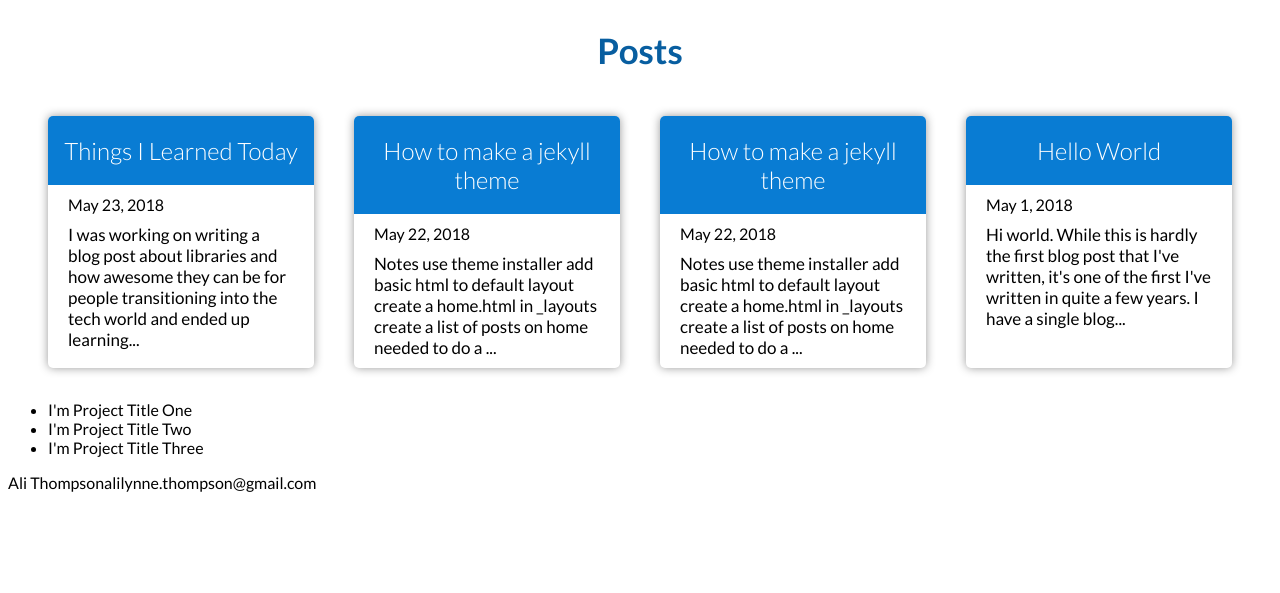
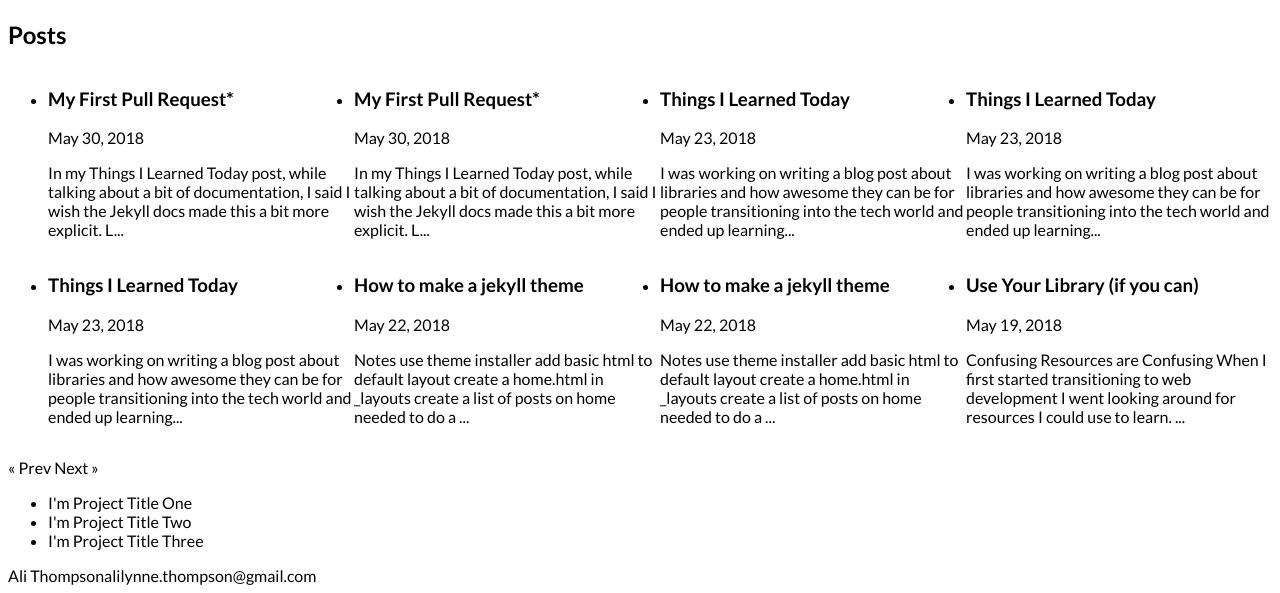
Before and after one commit to AliLynne/bright, a Jekyll site: the page built from index.html, in a window 1280 px wide. Shown: the part 788-1381 px from the top of the page. Built offline with Jekyll 4.4.1, drawn with Linux system fonts in a browser that asks for light colours; the list of posts is cut into pages by our own code; before the commit the page ends 1288 px from its top, so only the background shows below that.

Commit message:
set up pagination for posts

```diff
--- a/Gemfile
+++ b/Gemfile
@@ -21,6 +21,7 @@ gem "jekyll", "~> 3.8.0"
 group :jekyll_plugins do
   gem "jekyll-feed", "~> 0.6"
   gem 'jekyll-compose'
+  gem 'jekyll-paginate'
 end
 
 # Windows does not include zoneinfo files, so bundle the tzinfo-data gem
@@ -28,5 +29,3 @@ gem "tzinfo-data", platforms: [:mingw, :mswin, :x64_mingw, :jruby]
 
 # Performance-booster for watching directories on Windows
 gem "wdm", "~> 0.1.0" if Gem.win_platform?
-
-gem 'jekyll-compose', group: [:jekyll_plugins]
--- a/_config.yml
+++ b/_config.yml
@@ -40,6 +40,7 @@ bright:
 
 plugins:
  - jekyll-feed
+ - jekyll-paginate
 
 livereload: true
 
@@ -47,3 +48,6 @@ sass:
   sass_dir: _sass
 
 permalink: /:year/:month/:day/:title
+
+paginate: 8
+paginate_path: /page:num/
--- a/_includes/posts.html
+++ b/_includes/posts.html
@@ -2,7 +2,7 @@
   {%- if site.posts.size > 0 -%}
       <h2 class="posts__headline">{{page.list_title | default: "Posts"}}</h2>
       <ul class="posts__list">
-          {%- for post in site.posts -%}
+          {%- for post in paginator.posts -%}
           <li class="posts__item">
 
                   {%- assign date_format = site.bright.date_format | default: "%b %-d, %Y" -%}
@@ -23,4 +23,16 @@
           {%- endfor -%}
       </ul>
   {%- endif -%}
+  {% if paginator.total_pages > 1 %}
+    {% if paginator.previous_page %}
+    <a href="{{ paginator.previous_page_path | prepend: site.baseurl | replace: '//', '/' }}">&laquo; Prev</a>
+    {% else %}
+      <span>&laquo; Prev</span>
+    {% endif %}
+    {% if paginator.next_page %}
+    <a href="{{ paginator.next_page_path | prepend: site.baseurl | replace: '//', '/' }}">Next &raquo;</a>
+  {% else %}
+    <span>Next &raquo;</span>
+  {% endif %}
+  {% endif %}
 </div>
--- /dev/null
+++ b/_posts/2018-05-19-use-your-library.md
@@ -0,0 +1,22 @@
+---
+layout: post
+title:  "Use Your Library (if you can)"
+categories: tech
+---
+
+## Confusing Resources are Confusing
+
+When I first started transitioning to web development I went looking around for resources I could use to learn. There are so many amazing resources out there but I discovered a couple of things:
+
+1. A lot of the free resources are awful.
+2. A lot of the obviously good resources aren't free.
+
+So many of the free resources are just awful and at first it's really hard to tell the difference between them. I spent sooo many hours trying to follow tutorials when learning things like webpack before realizing that the tutorial was 3 years old and the technology had changed so much that I couldn't follow the tutorial with my limited knowledge. While learning to tell the difference between a good tutorial and a bad one is great experience, not all of us have the time to waste on learning the hard way.
+
+A lot of the obviously good resources aren't free. (Nor should they be. We all deserve to get paid for our work). By obviously good resources, I mean the ones that are clearly using up to date tech, have been created within the last couple of years (important when we're talking something like Angular), are easy to listen to/read, have captions, etc. Those are the easy to see factors that can indicate to someone new to the field that 'This tutorial/set of instructions/book won't be a waste of time.' What's harder is figuring out whether or not it will be a waste of money.
+
+## What to do then?
+
+For me, the [San Francisco Public Library](https://sfpl.org/ "SFPL") has been a lifesaver there. I found out that the SFPL gets me free access to all the courses and content on both [Treehouse](https://teamtreehouse.com/ "Treehouse") and [Lynda](https://www.lynda.com/ "Lynda.com"). As well as access to thousands of tech books. I don't have to leave my desk to do any of these things. Even better, I don't have to live in San Francisco to get this awesome feature. They give a library card to anyone who lives in California. The New York Public Library has similar offerings though I don't know all of the specifics. But they also give you a card as long as you live in the state. So be sure to check out what the closest metropolitan library offers if you live in-state. Sadly, the Indianapolis Public Library only services those who live in Marion County. You mileage may vary on this, but it can't hurt to check out!
+
+Using Treehouse especially I could go through the basics of a new tech and get enough knowledge to then utilize other resources and be able to tell quickly whether or not it was going to be a waste of my time or money.
--- /dev/null
+++ b/_posts/2018-05-23-things-i-learned-today.1.md
@@ -0,0 +1,54 @@
+---
+layout: post
+title:  "Things I Learned Today"
+categories: Tech
+tags: Jekyll, Markdown
+date: 2018-05-23
+---
+
+I was working on writing a blog post about libraries and how awesome they can be for people transitioning into the tech world and ended up learning a bunch of little things about Jekyll while I was at it. I still need to proofread and do a bunch of other stuff to the library post, but I want to get something posted this week, so here's some little bits of stuff I learned today.
+
+### Markdown
+
+This isn't actually related to Jekyll specifically, and their [docs](https://jekyllrb.com/docs/home/ "Jekyll Documentation") send you to the Markdown [docs](https://daringfireball.net/projects/markdown/ "Markdown Documentation"). I just want to share them since I'm really enjoying Markdown instead of html for my posts.
+
+Specifically today I utilized:
+
+1. [links](https://daringfireball.net/projects/markdown/syntax#link "Markdown Links Docs")
+2. [lists](https://daringfireball.net/projects/markdown/syntax#list "Markdown List Docs")
+3. [headers](https://daringfireball.net/projects/markdown/syntax#header "Markdown Header Docs")
+4. [blockquotes](https://daringfireball.net/projects/markdown/syntax#blockquote "Markdown Blockquote Docs")
+5. [code blocks](https://daringfireball.net/projects/markdown/syntax#precode "Markdown Code Block Docs")
+
+I love how super simple it is to use and how little it interrupts the reading flow in my .md file.
+
+### Drafts
+
+Back to Jekyll, I spent awhile trying to figure out how to get drafts to show up when working on development server. In the [Working with drafts](https://jekyllrb.com/docs/drafts/ "Jekyll Working with drafts docs") section it says to create a _drafts folder and put your undated draft post in there. Then run either jekyll serve or jekyll build with the --drafts switch. Seemed simple enough.
+
+Except that my draft post didn't show up when I started the server... The docs say that "Drafts are posts without a date." I checked my frontmatter and it turned out that when I'd copied and pasted the frontmatter from another draft post I'd left the date there. Cool, remove that. Restart server. Still couldn't see my draft posts.
+
+I poked around a bit more finally found [this article](http://hamishwillee.github.io/2014/06/11/public-drafts-in-jekyll/ "Public Drafts in Jekyll") from 2014 that includes this sentence
+
+> When you’re ready to publish you simply move the file to the _posts folder and rename it to include the current date.
+
+Ah! I'd gone ahead and put the date I wanted the draft published in the file name. I renamed the file and it worked! Excellent. Turns out that when the docs say "Drafts are posts without a date" they mean "in the file name" not "in the front matter." So I added the date back to the front matter, and it still works.
+
+I wish the Jekyll docs made this a bit more explicit. They do show a folder structure example without the date on the file, but that didn't make it clear to me that the date COULDN'T be included, just that they had chosen not to in this example.
+
+### Categories & Tags
+
+I'm not currently displaying categories or tags on the blog posts themselves, nor am I listing all the posts with a certain category or tag anywhere. But I am categorizing and tagging all my posts so that I can do that in the future.
+
+Adding categories and tags to posts is a great way of organizing them on your site so others can find information easily. Right now I have two categories "Tech" and "Personal". As well as a few tags.
+
+Adding them to your post means adding them to the front matter on each post. Jekyll has both category/categories and tags as predefined variables. The front matter for this post looks something like this:
+
+    ---
+    layout: post
+    title:  "Things I Learned Today"
+    categories: Tech
+    tags: Jekyll, Markdown
+    ---
+
+There were lots of other tiny things I learned today that I didn't write down and have forgotten about by now but these were the big ones and by far the most useful.
--- /dev/null
+++ b/_posts/2018-05-30-my-first-pull-request.1.md
@@ -0,0 +1,26 @@
+---
+layout: post
+title: My First Pull Request*
+category: Tech
+tags: Jekyll, Github
+---
+
+In my Things I Learned Today post, while talking about a bit of documentation, I said
+
+> I wish the Jekyll docs made this a bit more explicit.
+
+Lucky for us, the Jekyll team wants people to help clarify the documentation and they've tried to make it pretty painless. Yay!
+
+In order to update the docs I clicked on the 'Improve this page' link at the top of the [working with drafts page.](https://jekyllrb.com/docs/drafts/ "Jekyll drafts docs") This took me to a github [page](https://github.com/jekyll/jekyll/edit/master/docs/_docs/drafts.md "Github edit page") that asked me to fork the repository to propose changes. I clicked the big green button. And voila!, I had a page where I could edit the text so that it's more clear what the definition of a draft is. I added the three words "in the filename," wrote a quick description and hit the big green "Propose file change" button.
+
+This took me to a page where I could create the pull request that would eventually lead to my words being included in the official documentation. To create the pull request I hit the big green "Create pull request" button, added a comment about the change I made and why.
+
+> Made it more clear that there shouldn't be a date in the filename. This was confusing to me as I thought it meant that there shouldn't be a date in the front matter. It took me awhile to figure out that I just needed to not put a date on the filename.
+
+Then I clicked the merge button! Yikes! Now I wait...
+
+The whole process was, for me, incredibly painless and easy to do. After creating the pull request I was greeted and thanked by the reviewers, which makes me feel all sorts of welcomed and I look forward to continuing to make contributions.
+
+My pull request was merged about 24 hours later. Very cool.
+
+*This isn't my actual first pull request. I've done them while working on a group project, within my own repos, and as part of project meant for people's first pull requests. But this is the first one I've done for a large project used by a lot of people.
--- /dev/null
+++ b/_posts/2018-05-30-my-first-pull-request.md
@@ -0,0 +1,26 @@
+---
+layout: post
+title: My First Pull Request*
+category: Tech
+tags: Jekyll, Github
+---
+
+In my Things I Learned Today post, while talking about a bit of documentation, I said
+
+> I wish the Jekyll docs made this a bit more explicit.
+
+Lucky for us, the Jekyll team wants people to help clarify the documentation and they've tried to make it pretty painless. Yay!
+
+In order to update the docs I clicked on the 'Improve this page' link at the top of the [working with drafts page.](https://jekyllrb.com/docs/drafts/ "Jekyll drafts docs") This took me to a github [page](https://github.com/jekyll/jekyll/edit/master/docs/_docs/drafts.md "Github edit page") that asked me to fork the repository to propose changes. I clicked the big green button. And voila!, I had a page where I could edit the text so that it's more clear what the definition of a draft is. I added the three words "in the filename," wrote a quick description and hit the big green "Propose file change" button.
+
+This took me to a page where I could create the pull request that would eventually lead to my words being included in the official documentation. To create the pull request I hit the big green "Create pull request" button, added a comment about the change I made and why.
+
+> Made it more clear that there shouldn't be a date in the filename. This was confusing to me as I thought it meant that there shouldn't be a date in the front matter. It took me awhile to figure out that I just needed to not put a date on the filename.
+
+Then I clicked the merge button! Yikes! Now I wait...
+
+The whole process was, for me, incredibly painless and easy to do. After creating the pull request I was greeted and thanked by the reviewers, which makes me feel all sorts of welcomed and I look forward to continuing to make contributions.
+
+My pull request was merged about 24 hours later. Very cool.
+
+*This isn't my actual first pull request. I've done them while working on a group project, within my own repos, and as part of project meant for people's first pull requests. But this is the first one I've done for a large project used by a lot of people.
--- /dev/null
+++ b/_posts/2018-05-30-things-i-learned-this-week-4.md
@@ -0,0 +1,54 @@
+---
+layout: post
+title:  "Things I Learned Today"
+categories: Tech
+tags: Jekyll, Markdown
+date: 2018-05-23
+---
+
+I was working on writing a blog post about libraries and how awesome they can be for people transitioning into the tech world and ended up learning a bunch of little things about Jekyll while I was at it. I still need to proofread and do a bunch of other stuff to the library post, but I want to get something posted this week, so here's some little bits of stuff I learned today.
+
+### Markdown
+
+This isn't actually related to Jekyll specifically, and their [docs](https://jekyllrb.com/docs/home/ "Jekyll Documentation") send you to the Markdown [docs](https://daringfireball.net/projects/markdown/ "Markdown Documentation"). I just want to share them since I'm really enjoying Markdown instead of html for my posts.
+
+Specifically today I utilized:
+
+1. [links](https://daringfireball.net/projects/markdown/syntax#link "Markdown Links Docs")
+2. [lists](https://daringfireball.net/projects/markdown/syntax#list "Markdown List Docs")
+3. [headers](https://daringfireball.net/projects/markdown/syntax#header "Markdown Header Docs")
+4. [blockquotes](https://daringfireball.net/projects/markdown/syntax#blockquote "Markdown Blockquote Docs")
+5. [code blocks](https://daringfireball.net/projects/markdown/syntax#precode "Markdown Code Block Docs")
+
+I love how super simple it is to use and how little it interrupts the reading flow in my .md file.
+
+### Drafts
+
+Back to Jekyll, I spent awhile trying to figure out how to get drafts to show up when working on development server. In the [Working with drafts](https://jekyllrb.com/docs/drafts/ "Jekyll Working with drafts docs") section it says to create a _drafts folder and put your undated draft post in there. Then run either jekyll serve or jekyll build with the --drafts switch. Seemed simple enough.
+
+Except that my draft post didn't show up when I started the server... The docs say that "Drafts are posts without a date." I checked my frontmatter and it turned out that when I'd copied and pasted the frontmatter from another draft post I'd left the date there. Cool, remove that. Restart server. Still couldn't see my draft posts.
+
+I poked around a bit more finally found [this article](http://hamishwillee.github.io/2014/06/11/public-drafts-in-jekyll/ "Public Drafts in Jekyll") from 2014 that includes this sentence
+
+> When you’re ready to publish you simply move the file to the _posts folder and rename it to include the current date.
+
+Ah! I'd gone ahead and put the date I wanted the draft published in the file name. I renamed the file and it worked! Excellent. Turns out that when the docs say "Drafts are posts without a date" they mean "in the file name" not "in the front matter." So I added the date back to the front matter, and it still works.
+
+I wish the Jekyll docs made this a bit more explicit. They do show a folder structure example without the date on the file, but that didn't make it clear to me that the date COULDN'T be included, just that they had chosen not to in this example.
+
+### Categories & Tags
+
+I'm not currently displaying categories or tags on the blog posts themselves, nor am I listing all the posts with a certain category or tag anywhere. But I am categorizing and tagging all my posts so that I can do that in the future.
+
+Adding categories and tags to posts is a great way of organizing them on your site so others can find information easily. Right now I have two categories "Tech" and "Personal". As well as a few tags.
+
+Adding them to your post means adding them to the front matter on each post. Jekyll has both category/categories and tags as predefined variables. The front matter for this post looks something like this:
+
+    ---
+    layout: post
+    title:  "Things I Learned Today"
+    categories: Tech
+    tags: Jekyll, Markdown
+    ---
+
+There were lots of other tiny things I learned today that I didn't write down and have forgotten about by now but these were the big ones and by far the most useful.
--- a/_sass/_base.scss
+++ b/_sass/_base.scss
@@ -73,63 +73,34 @@ a {
 }
 
 .posts {
-  display: flex;
-  flex-direction: column;
-  align-items: center;
-  flex-wrap: wrap;
+
 
 
   &__headline {
-    font-size: 3.5rem;
-    color: $primary-color-dark;
+
   }
 
   &__list {
-    display: flex;
-    justify-content: space-around;
-    list-style: none;
-    padding: 0;
-    margin-right: 4rem;
-    margin-left: 4rem;
+    display: grid;
+    grid-template-columns: repeat(4, 1fr);
+    grid-template-rows: 1fr 1fr;
   }
 
   &__item {
-    width: 80%;
-    box-shadow: 0 0 1rem $color-grey-dark-2;
-    border-radius: 5px;
-    overflow: hidden;
-    max-width: 35rem;
 
-    &:not(:last-child) {
-      margin-right: 4rem;
-    }
 
 
   }
 
   &__date {
-    display: inline-block;
-    margin-top: 1rem;
-    margin-left: 2rem;
+
   }
 
   &__title-box {
-    background-color: $primary-color;
-    display: flex;
-    justify-content: center;
-    align-items: center;
 
   }
 
   &__title {
-    padding-top: 2rem;
-    padding-bottom: 2rem;
-    text-align: center;
-    font-size: 2.4rem;
-    font-weight: 300;
-    color: $color-white;
-    margin-top: 0;
-    margin-bottom: 0;
 
   }
 
@@ -138,8 +109,6 @@ a {
   }
 
   &__content {
-    display: block;
-    margin: 1rem 2rem;
-    font-size: 1.7rem;
+
   }
 }
```
